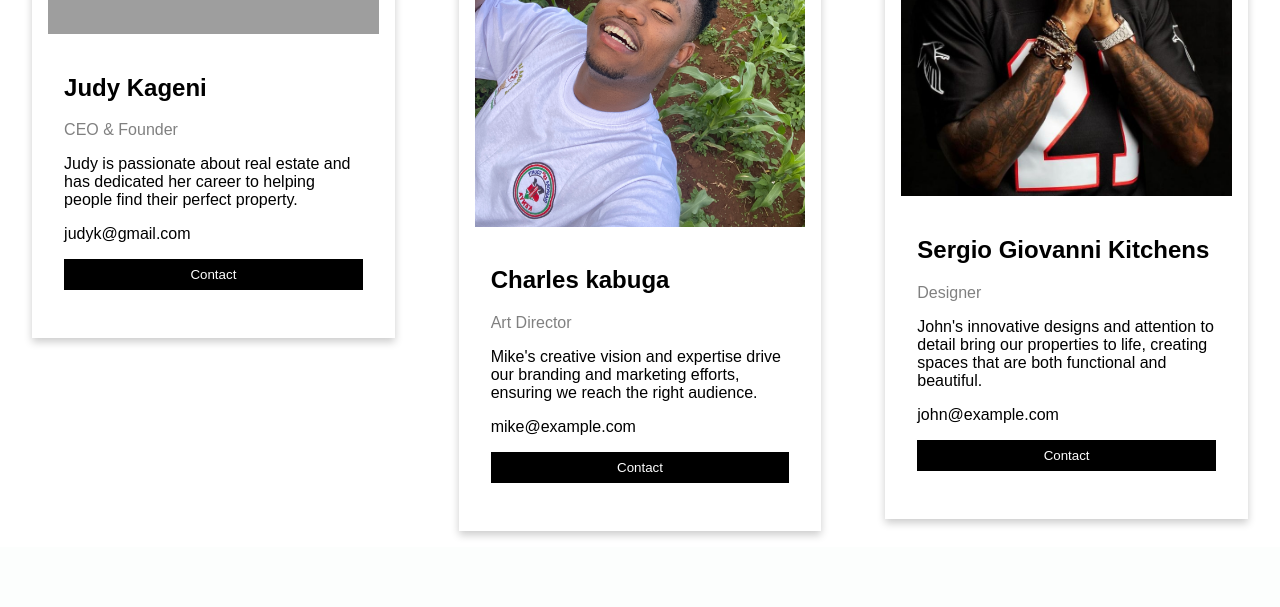
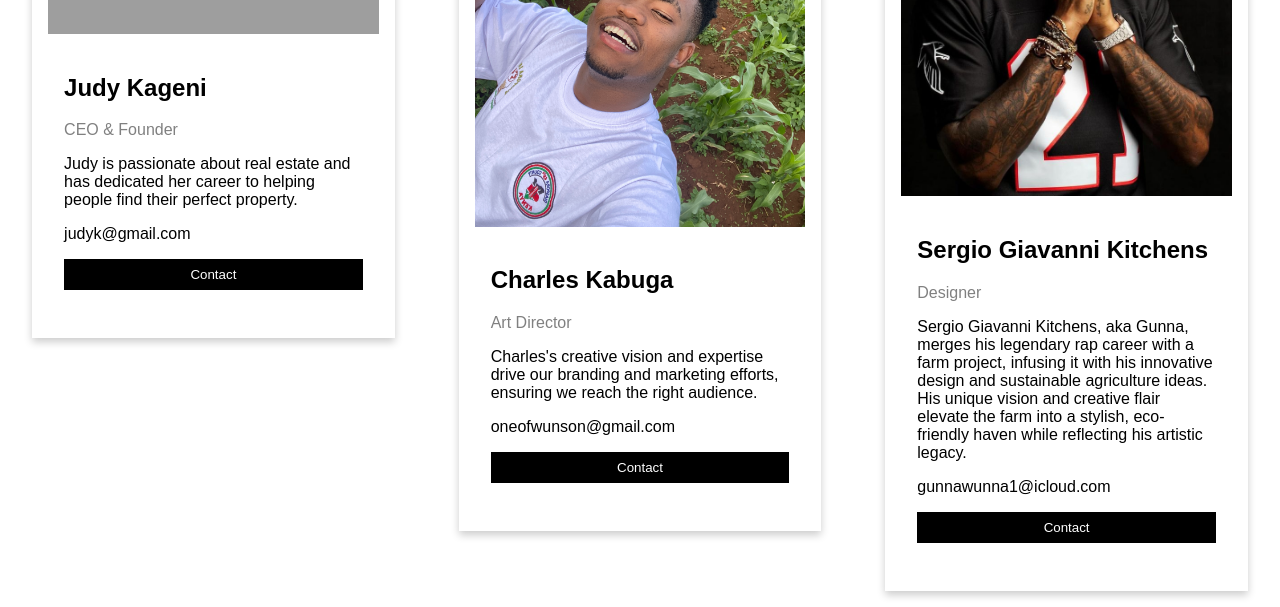
Before and after one commit to wunnakabuga/AWEKE, a PHP site: page /about.php in a window 1280 px wide. Shown: the part 680-1287 px from the top of the page. Before the commit the page ends 1218 px from the top, so only its background shows below. Run offline with PHP 8.4, Linux system fonts and the light colour scheme; grey boxes are pictures that could not be loaded.

Commit message:
Add files via upload

```diff
--- a/about.php
+++ b/about.php
@@ -24,7 +24,11 @@
 
 <div class="about-section">
     <h1>About Us</h1>
-    <p>Welcome to Aweke Land Selling Company, where dreams of property ownership become reality. <br>With a commitment to integrity, transparency, and excellence, we specialize in facilitating the acquisition and sale of prime land parcels tailored to your desires. <br>Our mission is simple: to empower individuals and families to find their perfect piece of land, whether for residential, commercial, or investment purposes.<br> Backed by a team of dedicated professionals, we offer personalized service every step of the way, ensuring a seamless and rewarding experience. <br>At Aweke Land Selling Company, we don't just sell land; we pave the way for a brighter future and endless possibilities.</p>
+    <p>Welcome to Aweke Land Selling Company, where dreams of property ownership become reality. <br>
+    With a commitment to integrity, transparency, and excellence, we specialize in facilitating the acquisition and sale of prime land parcels tailored to your desires. <br>
+    Our mission is simple: to empower individuals and families to find their perfect piece of land, whether for residential, commercial, or investment purposes.<br>
+    Backed by a team of dedicated professionals, we offer personalized service every step of the way, ensuring a seamless and rewarding experience. <br>
+    At Aweke Land Selling Company, we don't just sell land; we pave the way for a brighter future and endless possibilities.</p>
     <p>Feel free to visit our offices at Tilisi Limuru KE</p>
 </div>
 
@@ -45,12 +49,12 @@
 
     <div class="column">
         <div class="card">
-            <img src="charles.jpg" alt="Charles kabuga">
+            <img src="charles.jpg" alt="Charles Kabuga">
             <div class="container">
-                <h2>Charles kabuga</h2>
+                <h2>Charles Kabuga</h2>
                 <p class="title">Art Director</p>
-                <p>Mike's creative vision and expertise drive our branding and marketing efforts, ensuring we reach the right audience.</p>
-                <p>mike@example.com</p>
+                <p>Charles's creative vision and expertise drive our branding and marketing efforts, ensuring we reach the right audience.</p>
+                <p>oneofwunson@gmail.com</p>
                 <p><button class="button">Contact</button></p>
             </div>
         </div>
@@ -58,12 +62,12 @@
 
     <div class="column">
         <div class="card">
-            <img src="gunna.jpg" alt="sergio giavanni kitchens">
+            <img src="gunna.jpg" alt="Sergio Giavanni Kitchens">
             <div class="container">
-                <h2>Sergio Giovanni Kitchens</h2>
+                <h2>Sergio Giavanni Kitchens</h2>
                 <p class="title">Designer</p>
-                <p>John's innovative designs and attention to detail bring our properties to life, creating spaces that are both functional and beautiful.</p>
-                <p>john@example.com</p>
+                <p>Sergio Giavanni Kitchens, aka Gunna, merges his legendary rap career with a farm project, infusing it with his innovative design and sustainable agriculture ideas. His unique vision and creative flair elevate the farm into a stylish, eco-friendly haven while reflecting his artistic legacy.</p>
+                <p>gunnawunna1@icloud.com</p>
                 <p><button class="button">Contact</button></p>
             </div>
         </div>
```
